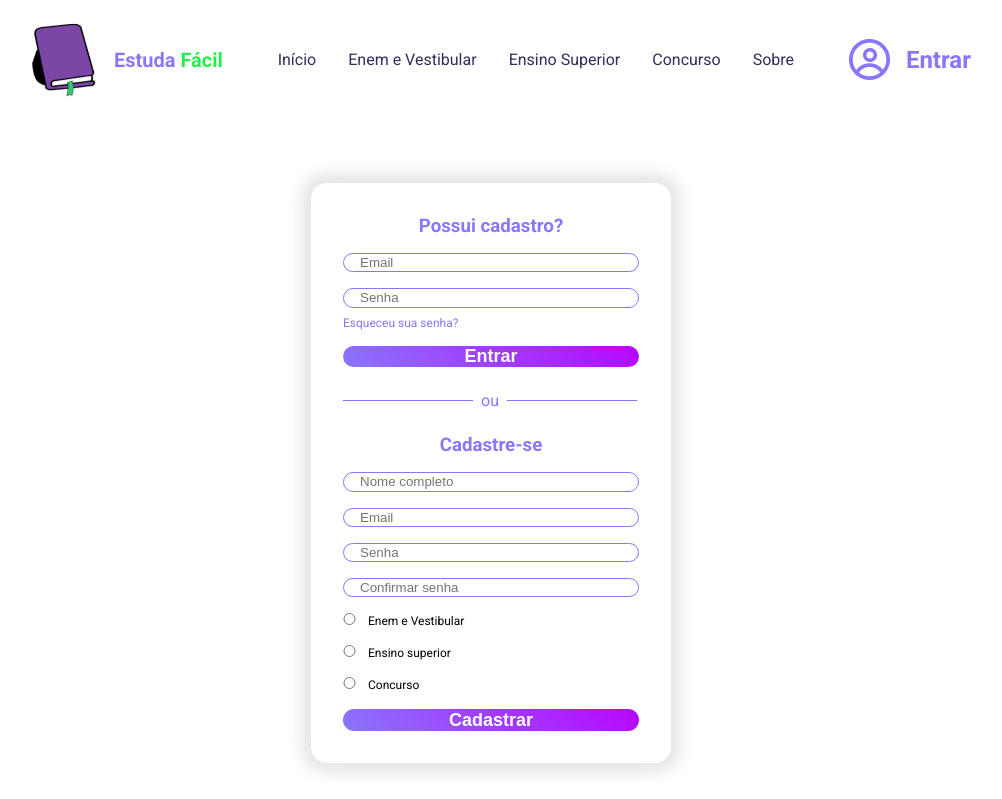
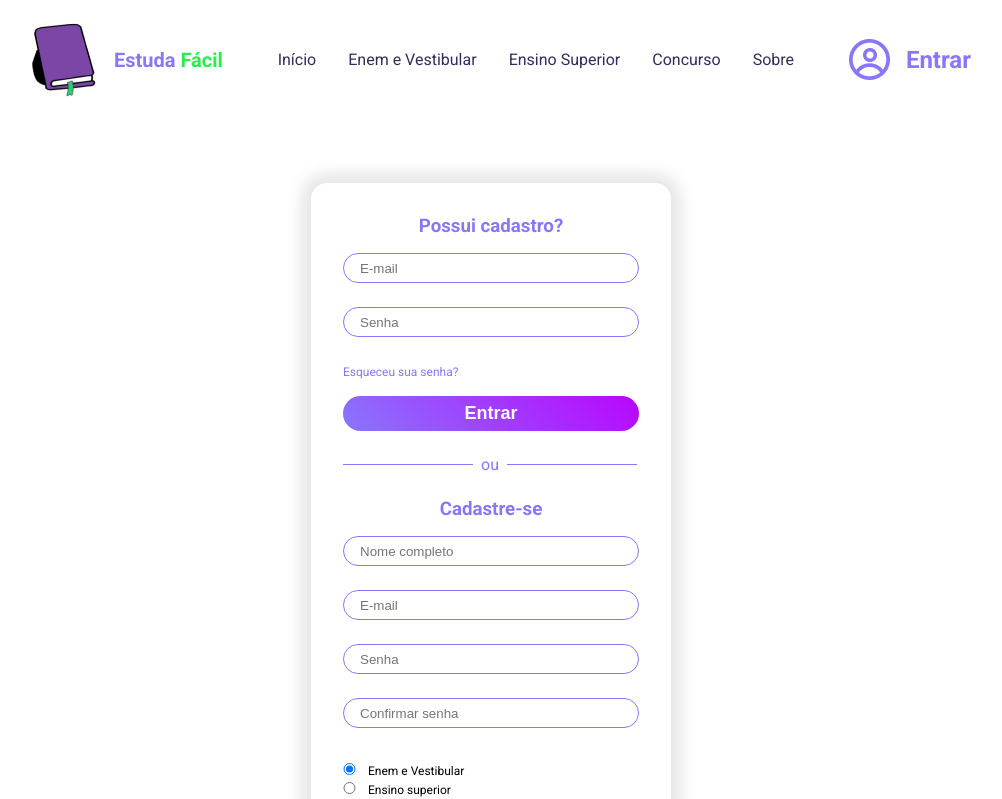
Before and after one commit to LucasSD540/EstudaFacilApp, a React (Create React App) app in the folder frontend/estudafacil/: page /login in a window 1280 px wide. Shown: the top 799 px of the page, without its empty margins (149-1151 px from the left). Built offline with nearby package versions, Linux system fonts and the light colour scheme.

Commit message:
feat: add formik yup validation to login and register form

```diff
--- a/frontend/estudafacil/package.json
+++ b/frontend/estudafacil/package.json
@@ -6,12 +6,14 @@
     "@testing-library/jest-dom": "^5.17.0",
     "@testing-library/react": "^13.4.0",
     "@testing-library/user-event": "^13.5.0",
+    "formik": "^2.4.6",
     "react": "^18.3.1",
     "react-dom": "^18.3.1",
     "react-router-dom": "^6.27.0",
     "react-scripts": "5.0.1",
     "styled-components": "^6.1.13",
-    "web-vitals": "^2.1.4"
+    "web-vitals": "^2.1.4",
+    "yup": "^1.4.0"
   },
   "scripts": {
     "start": "react-scripts start",
--- a/frontend/estudafacil/src/pages/Login/index.jsx
+++ b/frontend/estudafacil/src/pages/Login/index.jsx
@@ -1,66 +1,185 @@
 import { Link } from "react-router-dom";
+import { Field, Form, Formik, ErrorMessage } from "formik";
+import * as Yup from "yup";
 import * as S from "./styles";
 
 const Login = () => {
+  const handleLogin = () => {
+    console.log("Enviado");
+  };
+
+  const handleSubmit = () => {
+    console.log("Verificado");
+  };
+
+  const validationSchemaLogin = Yup.object({
+    email: Yup.string()
+      .email("Digite um email válido")
+      .required("Campo obrigatório"),
+    password: Yup.string().required("Digite sua senha"),
+  });
+
+  const validationSchemaRegister = Yup.object({
+    fullName: Yup.string().required("Campo obrigatório"),
+    email: Yup.string()
+      .email("Digite um email válido")
+      .required("Campo obrigatório"),
+    password: Yup.string().required("Senha obrigatória"),
+    confirmPassword: Yup.string()
+      .oneOf([Yup.ref("password")], "As senhas não coincidem")
+      .required("Confirmação de senha é obrigatória"),
+  });
+
   return (
     <div className="container">
       <S.formDiv>
         <h3>Possui cadastro?</h3>
-        <input type="text" placeholder="Email" />
-        <input type="text" placeholder="Senha" />
+        <Formik
+          initialValues={{ email: "", password: "" }}
+          onSubmit={handleLogin}
+          validationSchema={validationSchemaLogin}
+        >
+          <Form>
+            <div>
+              <Field
+                type="email"
+                name="email"
+                placeholder="E-mail"
+                as={S.inputStyle}
+              />
+              <ErrorMessage
+                name="email"
+                component="div"
+                className="error-message"
+              />
+            </div>
+            <div style={{ position: "relative", paddingBottom: "16px" }}>
+              <Field
+                type="password"
+                name="password"
+                placeholder="Senha"
+                as={S.inputStyle}
+              />
+              <ErrorMessage
+                name="password"
+                component="div"
+                className="error-message"
+              />
+            </div>
             <Link className="forgot-password" to={"/"}>
               Esqueceu sua senha?
             </Link>
-        <button>Entrar</button>
+            <button type="submit">Entrar</button>
+          </Form>
+        </Formik>
         <div className="or-div">
           <div className="line"></div>
           <p>ou</p>
           <div className="line"></div>
         </div>
         <h3>Cadastre-se</h3>
-        <input type="text" placeholder="Nome completo" />
-        <input type="text" placeholder="Email" />
-        <input type="text" placeholder="Senha" />
-        <input type="text" placeholder="Confirmar senha" />
-        <div className="radio-div">
+        <Formik
+          initialValues={{
+            fullName: "",
+            email: "",
+            password: "",
+            confirmPassword: "",
+            studyLevel: "enem",
+          }}
+          onSubmit={handleSubmit}
+          validationSchema={validationSchemaRegister}
+        >
+          <Form>
             <div>
-            <input
+              <Field
+                type="text"
+                name="fullName"
+                placeholder="Nome completo"
+                as={S.inputStyle}
+              />
+              <ErrorMessage
+                name="fullName"
+                component="div"
+                className="error-message"
+              />
+            </div>
+            <div>
+              <Field
+                type="email"
+                name="email"
+                placeholder="E-mail"
+                as={S.inputStyle}
+              />
+              <ErrorMessage
+                name="email"
+                component="div"
+                className="error-message"
+              />
+            </div>
+            <div>
+              <Field
+                type="password"
+                name="password"
+                placeholder="Senha"
+                as={S.inputStyle}
+              />
+              <ErrorMessage
+                name="password"
+                component="div"
+                className="error-message"
+              />
+            </div>
+            <div>
+              <Field
+                type="password"
+                name="confirmPassword"
+                placeholder="Confirmar senha"
+                as={S.inputStyle}
+              />
+              <ErrorMessage
+                name="confirmPassword"
+                component="div"
+                className="error-message"
+              />
+            </div>
+            <div className="radio-input-div">
+              <div>
+                <Field
                   className="radio-input"
                   type="radio"
-              id="enem"
                   value="enem"
-              name="study-level"
+                  name="studyLevel"
                 />
                 <label className="radio-label" htmlFor="enem">
                   Enem e Vestibular
                 </label>
               </div>
               <div>
-            <input
+                <Field
                   className="radio-input"
                   type="radio"
-              id="superior"
                   value="superior"
-              name="study-level"
+                  name="studyLevel"
                 />
                 <label className="radio-label" htmlFor="superior">
                   Ensino superior
                 </label>
               </div>
               <div>
-            <input
+                <Field
                   className="radio-input"
                   type="radio"
-              id="concurso"
                   value="concurso"
-              name="study-level"
+                  name="studyLevel"
                 />
                 <label className="radio-label" htmlFor="concurso">
                   Concurso
                 </label>
               </div>
             </div>
-        <button>Cadastrar</button>
+            <button type="submit">Cadastrar</button>
+          </Form>
+        </Formik>
       </S.formDiv>
     </div>
   );
--- a/frontend/estudafacil/src/pages/Login/styles.js
+++ b/frontend/estudafacil/src/pages/Login/styles.js
@@ -3,7 +3,7 @@ import styled from "styled-components";
 export const formDiv = styled.div`
   display: flex;
   flex-direction: column;
-  height: 580px;
+  height: 720px;
   max-width: 360px;
   width: 100%;
   box-shadow: 0px 0px 15px 10px rgba(0, 0, 0, 0.1);
@@ -14,15 +14,6 @@ export const formDiv = styled.div`
   h3 {
     text-align: center;
     color: #8976fd;
-  }
-
-  input {
-    padding-left: 16px;
-    margin-top: 16px;
-    height: 30px;
-    border-radius: 30px;
-    border: 1px solid #8976fd;
-    outline: none;
   }
 
   button {
@@ -60,7 +51,6 @@ export const formDiv = styled.div`
   }
 
   .forgot-password {
-    margin-top: 8px;
     font-size: 12px;
     text-decoration: none;
     color: #8976fd;
@@ -68,11 +58,6 @@ export const formDiv = styled.div`
 
   .forgot-password:hover {
     text-decoration: underline;
-  }
-
-  .radio-div {
-    display: flex;
-    flex-direction: column;
   }
 
   .radio-input {
@@ -83,4 +68,24 @@ export const formDiv = styled.div`
     font-size: 12px;
     margin-left: 12px;
   }
+
+  .error-message {
+    position: absolute;
+    color: red;
+    font-size: 12px;
+  }
+
+  .radio-input-div {
+    margin-top: 24px;
+  }
 `;
+
+export const inputStyle = styled.input`
+  width: 100%;
+  padding-left: 16px;
+  margin: 16px 0 8px 0;
+  height: 30px;
+  border-radius: 30px;
+  border: 1px solid #8976fd;
+  outline: none;
+`;
```
Also changed, not shown: 1 other file (tests, documents, lock files or other folders). Lines whose indentation alone changed are shown as unchanged.
